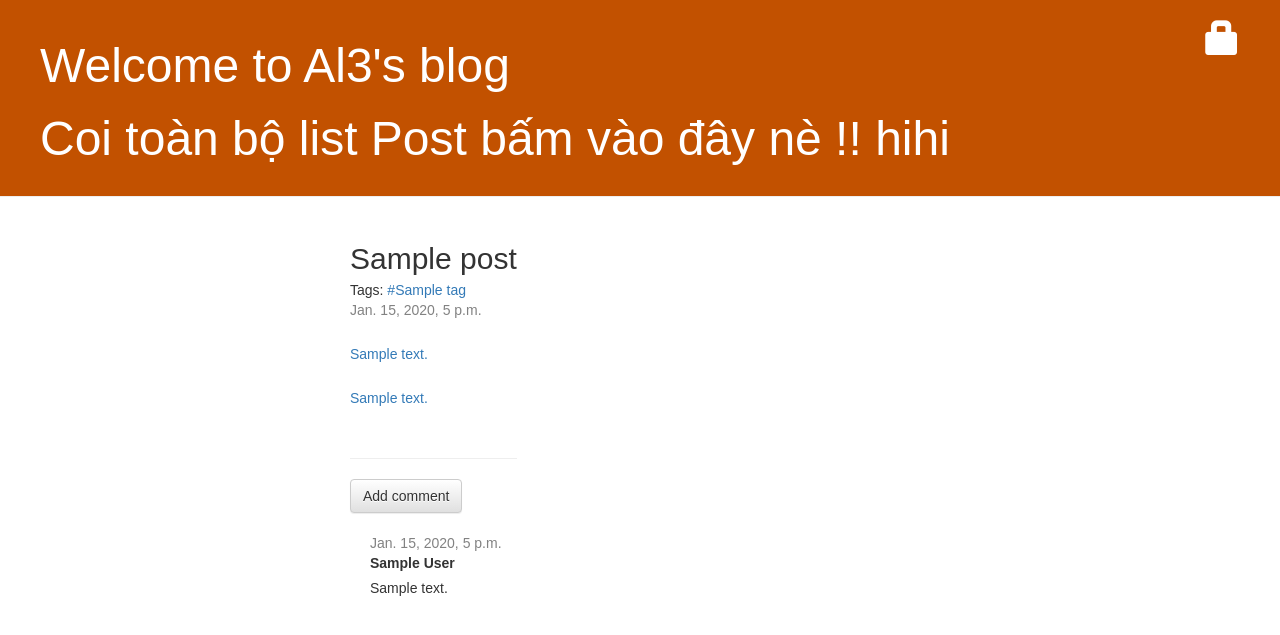
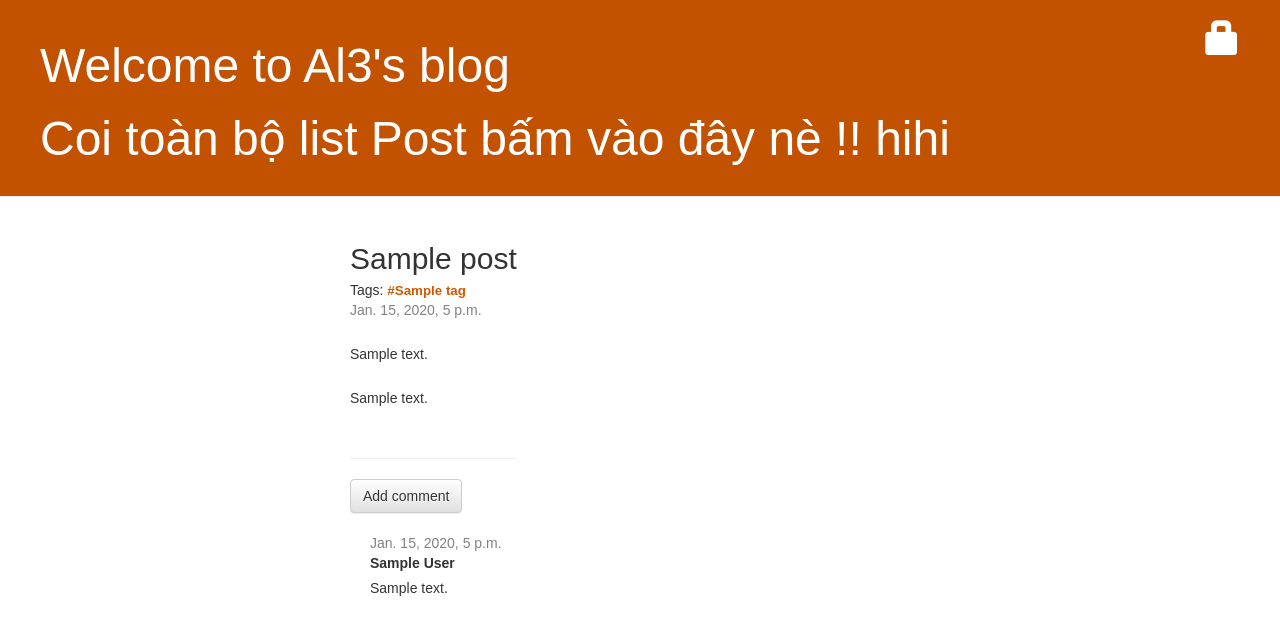
Before and after one commit to vthanh6494/my-first-blog, a Django app: page /post/1/ in a window 1280 px wide. Shown: the top 635 px of the page. Run offline with Django 3.2, Linux system fonts and the light colour scheme; tables that the repository leaves empty hold one stand-in row (values such as "Sample post"); some libraries are stand-ins or nearby versions.

Commit message:
update tags design and google analyst

```diff
--- a/blog/static/css/blog.css
+++ b/blog/static/css/blog.css
@@ -82,3 +82,9 @@ body {
     text-align: justify;
     margin: 24px 0;
 }
+.tags a{
+    color: #d25801;
+    font-size: 10pt;
+    font-weight: 700;
+    margin-right: 5px;
+}
--- a/blog/templates/blog/base.html
+++ b/blog/templates/blog/base.html
@@ -33,4 +33,13 @@
         </div>
     </div>
     </body>
+    <!-- Global site tag (gtag.js) - Google Analytics -->
+    <script async src="https://www.googletagmanager.com/gtag/js?id=UA-141256482-1"></script>
+    <script>
+    window.dataLayer = window.dataLayer || [];
+    function gtag(){dataLayer.push(arguments);}
+    gtag('js', new Date());
+
+    gtag('config', 'UA-141256482-1');
+    </script>
 </html>
--- a/blog/templates/blog/post_detail.html
+++ b/blog/templates/blog/post_detail.html
@@ -6,7 +6,7 @@
         {% if post.tags.count > 0 %}
             <div class="tags">Tags:
                 {% for tag in post.tags.all %}
-                   <a href="/post/tag/{{ tag }}/">#{{ tag.name }}{% if not forloop.last %}, {% endif %}
+                   <a href="/post/tag/{{ tag }}">#{{ tag.name }}</a>
                 {% endfor %}
             </div>
         {% endif %}
--- a/blog/templates/blog/post_list.html
+++ b/blog/templates/blog/post_list.html
@@ -7,7 +7,7 @@
             {% if post.tags.count > 0 %}
                 <div class="tags">Tags:
                     {% for tag in post.tags.all %}
-                    <a href="/post/tag/{{ tag }}"/>#{{ tag.name }}{% if not forloop.last %}, {% endif %}
+                    <a href="/post/tag/{{ tag }}">#{{ tag.name }}</a>
                     {% endfor %}
                 </div>
             {% endif %}
```
